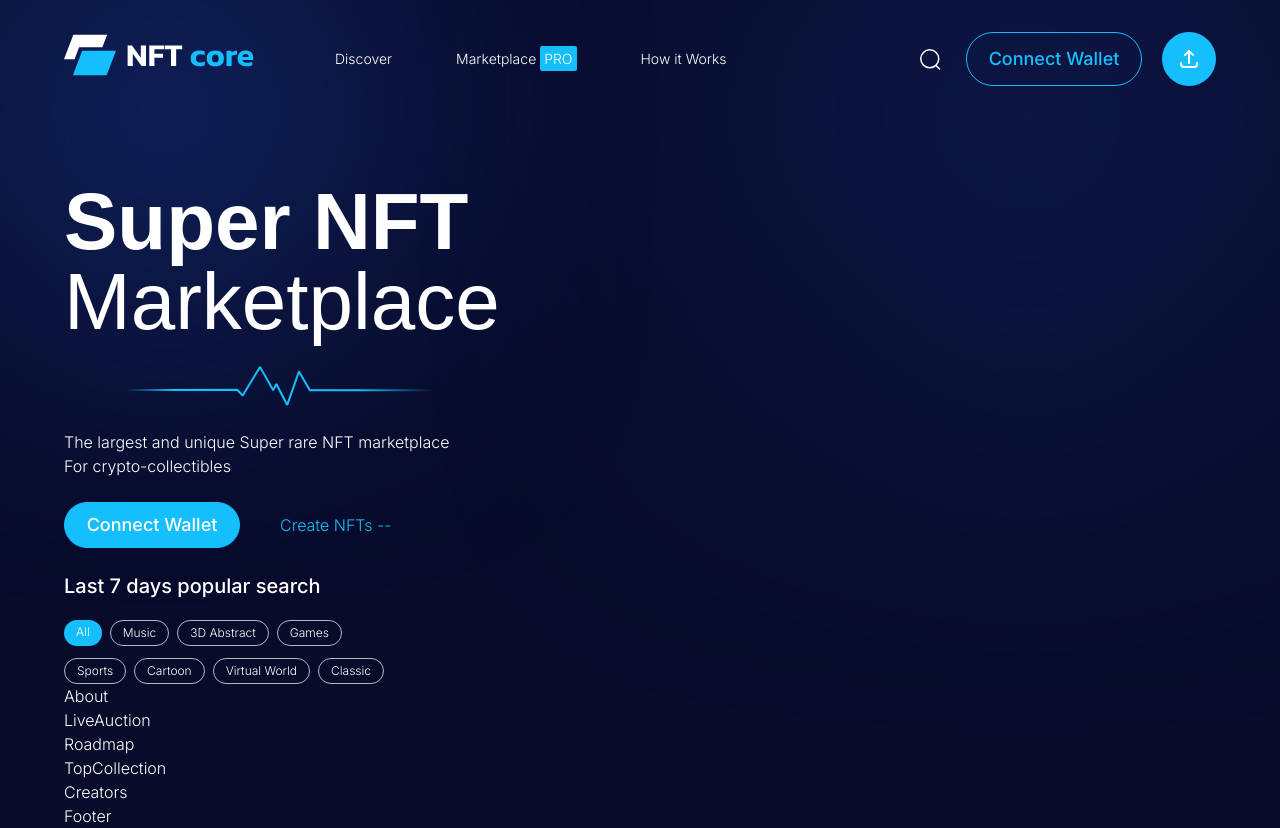
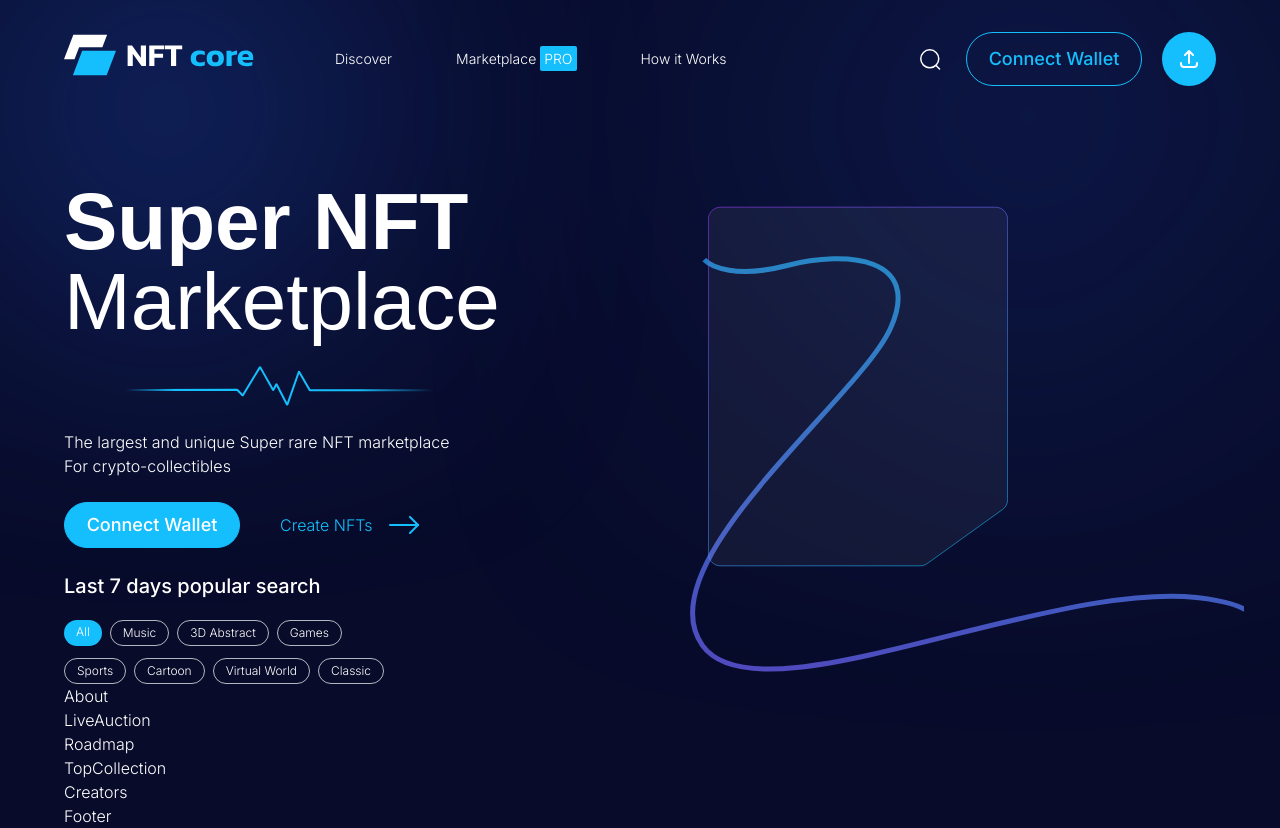
Before and after one commit to tharaka-mts/NFT-Marketplace-app, a React (Vite) app: page / in a window 1280 px wide. Built offline with nearby package versions, Linux system fonts and the light colour scheme; a web font is replaced by a local one.

Commit message:
Hero section update

```diff
--- a/src/App.jsx
+++ b/src/App.jsx
@@ -2,14 +2,28 @@ import styles from "./styles";
 
 import { BackgroundBubble, Navbar } from "./components";
 
-import { About, Creators, Footer, Hero, LiveAuction, Roadmap, TopCollection } from "./containers";
+import {
+  About,
+  Creators,
+  Footer,
+  Hero,
+  LiveAuction,
+  Roadmap,
+  TopCollection,
+} from "./containers";
+import { vectorLine } from "./assets";
 
 const App = () => (
   <div
-    className={`bg-primary w-full flex justify-center font-inter font-light ${styles.paddingX}`}
+    className={`bg-primary w-full flex justify-center font-inter font-light ${styles.paddingX} overflow-hidden`}
   >
     <BackgroundBubble className="-top-4 left-10 blur-[150px]" />
     <BackgroundBubble className="-top-2 right-32 blur-[200px]" />
+    <img
+      src={vectorLine}
+      alt="vector-line"
+      className="absolute z-20 top-[16rem] right-9"
+    />
     <div className="w-[1280px] z-50">
       <div className={`${styles.flexCenter}`}>
         <div className={`${styles.boxWidth}`}>
--- a/src/assets/index.js
+++ b/src/assets/index.js
@@ -7,3 +7,4 @@ export { default as rectangle } from "./rectangle.svg";
 export { default as slogan } from "./slogan.svg";
 export { default as vectorLine } from "./vectorLine.svg";
 export { default as vectorRounds } from "./vectorRounds.svg";
+export { default as arrow } from "./arrow.svg";
--- /dev/null
+++ b/src/components/Card.jsx
@@ -0,0 +1,11 @@
+import { rectangle } from "../assets";
+
+const Card = () => {
+  return (
+    <div>
+      <img src={rectangle} alt="rectangle" className="w-[300px] h-[409px]" />
+    </div>
+  );
+};
+
+export default Card;
--- a/src/components/index.js
+++ b/src/components/index.js
@@ -1,3 +1,4 @@
 export { default as Button } from "./Button";
+export { default as Card } from "./Card";
 export { default as Navbar } from "./Navbar";
 export { default as BackgroundBubble } from "./BackgroundBubble";
--- a/src/containers/Hero.jsx
+++ b/src/containers/Hero.jsx
@@ -1,10 +1,12 @@
-import { beatLine } from "../assets";
+import { arrow, beatLine } from "../assets";
+import { Card } from "../components";
 import Button from "../components/Button";
 
 const Hero = () => {
   return (
-    <div>
-      <h3 className="text-[80px] font-clash font-[600] leading-[5rem] mt-24">
+    <div className="flex mt-24">
+      <div className="flex-auto">
+        <h3 className="text-[80px] font-clash font-[600] leading-[5rem]">
           Super NFT
           <br />
           <span className="font-[400]">Marketplace</span>
@@ -20,7 +22,8 @@ const Hero = () => {
             title="Connect Wallet"
             type="solid"
           />
-        <p className="ml-10 text-lightBlue">Create NFTs --</p>
+          <p className="ml-10 text-lightBlue">Create NFTs </p>
+          <img src={arrow} alt="arrow" className="ml-4" />
         </div>
         <h3 className="text-xl font-medium">Last 7 days popular search</h3>
         <div className="flex gap-2 mt-5 text-xs">
@@ -32,12 +35,22 @@ const Hero = () => {
           <p className="rounded-full border border-dimWhite px-3 py-1">Games</p>
         </div>
         <div className="flex gap-2 mt-3 text-xs">
-        <p className="rounded-full border border-dimWhite px-3 py-1">Sports</p>
-        <p className="rounded-full border border-dimWhite px-3 py-1">Cartoon</p>
+          <p className="rounded-full border border-dimWhite px-3 py-1">
+            Sports
+          </p>
+          <p className="rounded-full border border-dimWhite px-3 py-1">
+            Cartoon
+          </p>
           <p className="rounded-full border border-dimWhite px-3 py-1">
             Virtual World
           </p>
-        <p className="rounded-full border border-dimWhite px-3 py-1">Classic</p>
+          <p className="rounded-full border border-dimWhite px-3 py-1">
+            Classic
+          </p>
+        </div>
+      </div>
+      <div className="flex-auto">
+        <Card />
       </div>
     </div>
   );
```
Also changed, not shown: src/assets/arrow.svg (added). Lines whose indentation alone changed are shown as unchanged.
